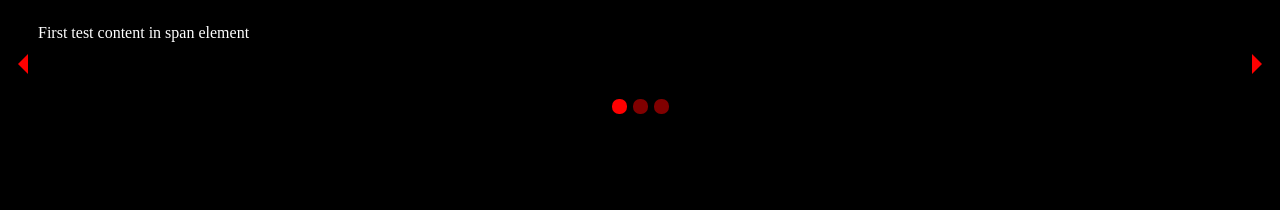
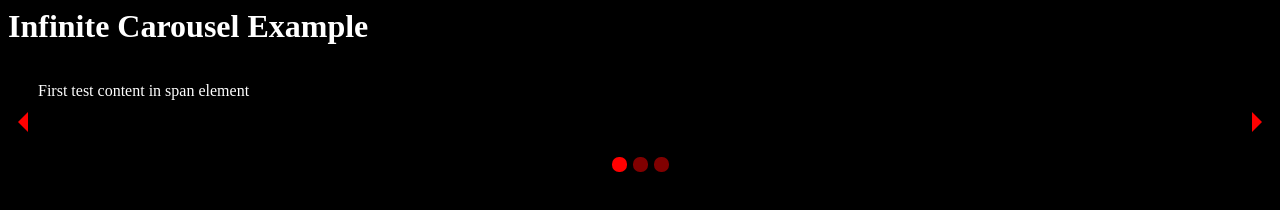
Before and after one commit to sneprl/sneprl.github.io, a plain HTML site: page index.html in a window 1280 px wide. Drawn offline with Linux system fonts and the light colour scheme.

```diff
--- a/index.html
+++ b/index.html
@@ -4,7 +4,6 @@
     <script type="text/javascript" src="./js/InfiniteCarousel-0.1/jquery.hammer.js"></script>
     <script type="text/javascript" src="./js/InfiniteCarousel-0.1/InfiniteCarousel.js"></script>
     <link rel="stylesheet" href="./js/InfiniteCarousel-0.1/InfiniteCarousel.css">
-
     <script>
         $(document).ready(function () {
             var infiniteCarouselText = new InfiniteCarousel({
@@ -21,6 +20,7 @@
     </script>
 </head>
 <body style="background-color:black;color: #fff;">
+    <h1>Infinite Carousel Example</h1>
     <div id="infiniteCarouselText">
         <span>First test content in span element</span>
         <div>Lorem ipsum dolor sit amet, consectetur adipiscing elit. Cras tristique nunc lorem. Ut quis accumsan lorem. Proin lobortis et nibh ac rhoncus. Ut gravida fringilla blandit. Vivamus mattis, diam eu.</div>
```
